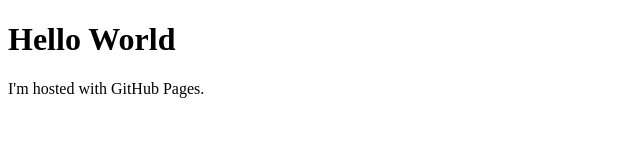
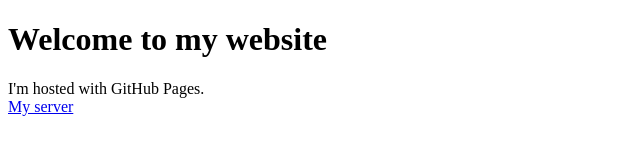
Before and after one commit to tkdgeo/tkdgeo.github.io, a plain HTML site: page index.html in a window 1280 px wide. Shown: the whole page, without its empty margins (0-640 px from the left). Drawn offline with Linux system fonts and the light colour scheme.

Commit message:
Update index.html

```diff
--- a/index.html
+++ b/index.html
@@ -1,7 +1,11 @@
 <!DOCTYPE html>
 <html>
 <body>
-<h1>Hello World</h1>
-<p>I'm hosted with GitHub Pages.</p>
+  <h1>Welcome to my website</h1>
+  <p>
+    I'm hosted with GitHub Pages.
+    <br />
+    <a href = "http://192.168.1.76/tests/index.php">My server</a>
+  </p>
 </body>
 </html>
```
